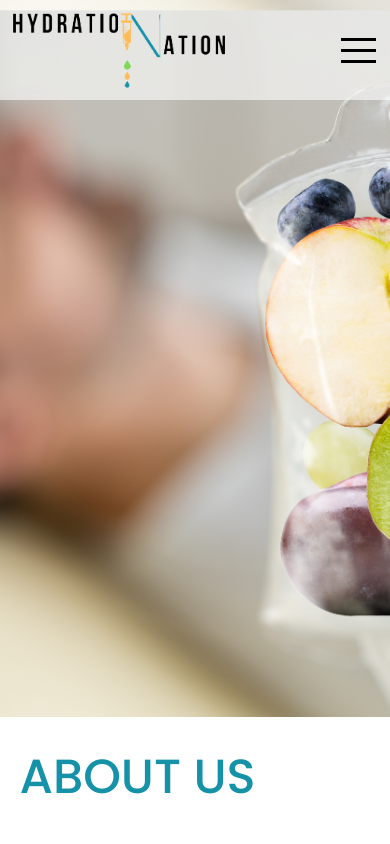
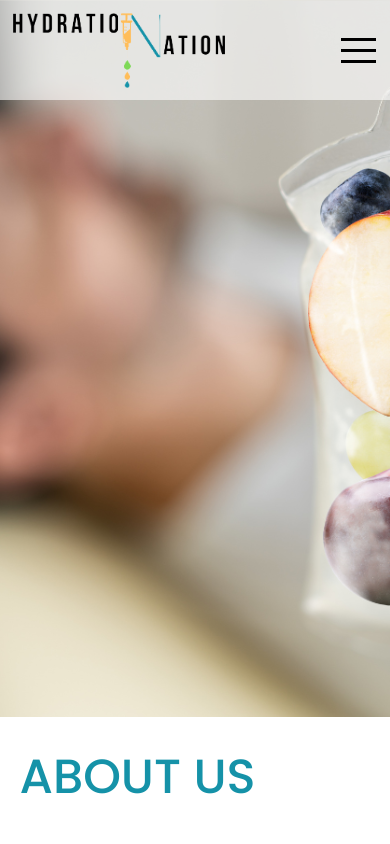
Before and after one commit to VensanDrot/MedWeb, a Next.js app: page /aboutus in a window 390 px wide. Shown: the top 844 px of the page. Built offline with nearby package versions, Linux system fonts and the light colour scheme.

Commit message:
small fix css

```diff
--- a/src/pages/aboutus/index.module.css
+++ b/src/pages/aboutus/index.module.css
@@ -49,8 +49,5 @@ font-weight: 600;
     font-size: 1.4rem;
    }
 
-   .about_img {
-    background-position: right -400px bottom -10px !important;
-   }
 
 }
```
